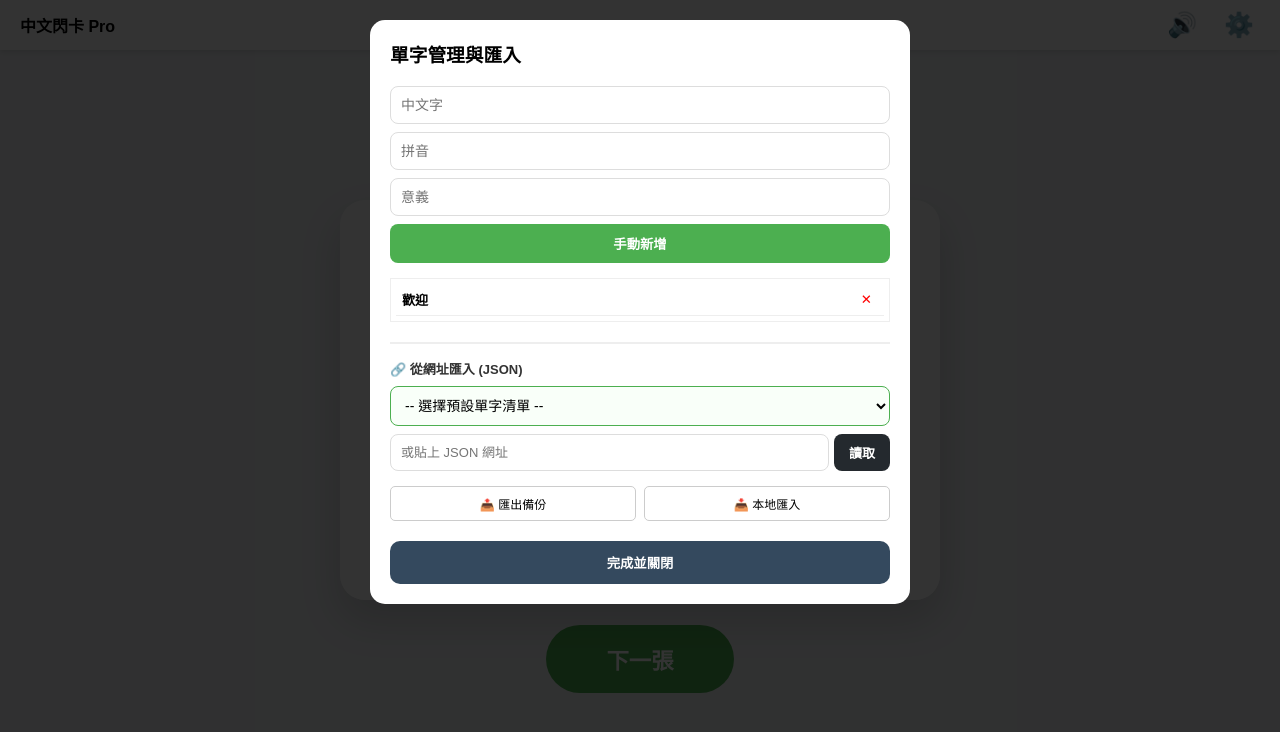
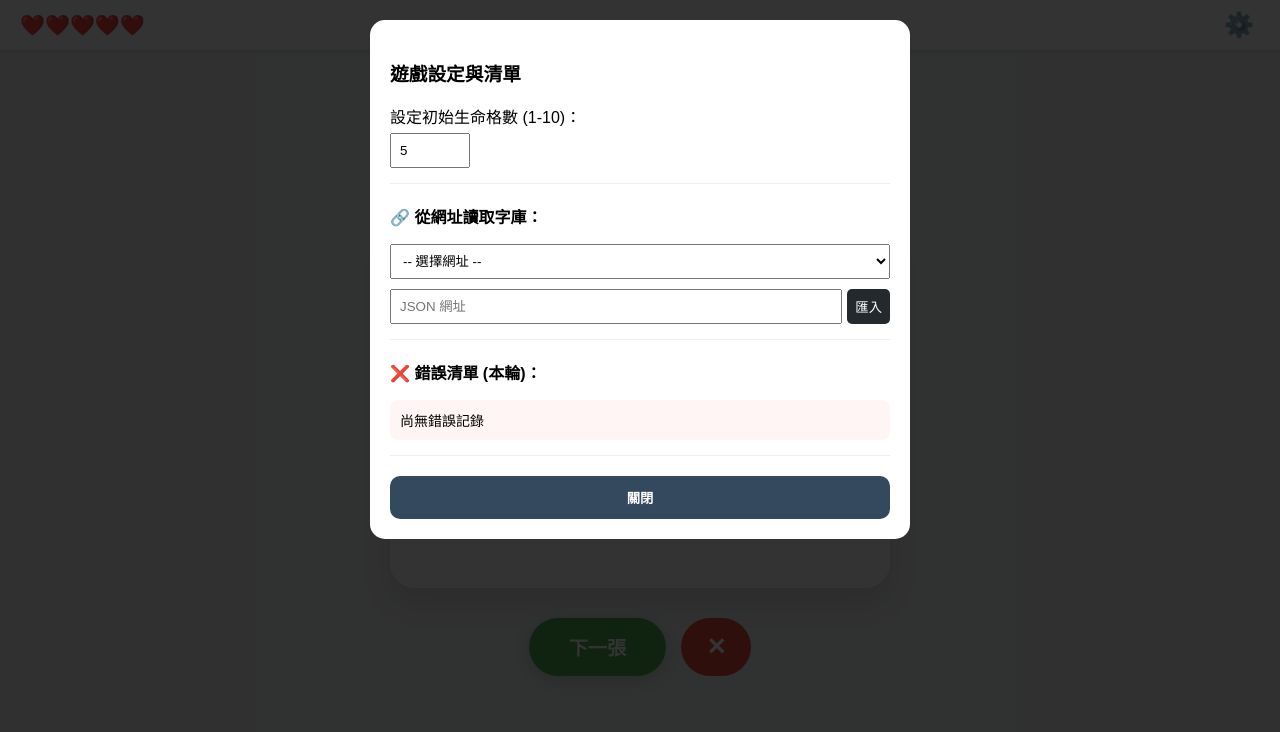
Before and after one commit to chin7521/flashcard, a plain HTML site: page index.html in a window 1280 px wide. Both pictures are taken after a click on the button "⚙️". Drawn offline with Linux system fonts and the light colour scheme.

Commit message:
add life

```diff
--- a/index.html
+++ b/index.html
@@ -5,159 +5,166 @@
     <meta name="viewport" content="width=device-width, initial-scale=1.0, maximum-scale=1.0, user-scalable=no">
     <title>中文閃卡</title>
     <style>
-        :root { --primary-color: #4CAF50; --secondary-color: #f39c12; --bg-color: #f0f2f5; --card-white: #ffffff; --card-back: #fffdf0; }
+        :root { --primary-color: #4CAF50; --error-color: #e74c3c; --bg-color: #f0f2f5; --card-white: #ffffff; }
         body { font-family: "PingFang TC", "Microsoft JhengHei", sans-serif; background-color: var(--bg-color); margin: 0; display: flex; flex-direction: column; align-items: center; height: 100vh; overflow: hidden; }
+
+        /* 頂部導覽與生命值 */
         .header { width: 100%; padding: 10px 20px; display: flex; justify-content: space-between; align-items: center; box-sizing: border-box; background: white; box-shadow: 0 2px 5px rgba(0,0,0,0.1); z-index: 10; }
-        .header-btns { display: flex; gap: 15px; align-items: center; }
-        .icon-btn { background: none; border: none; font-size: 24px; cursor: pointer; }
-        .main-container { flex: 1; display: flex; flex-direction: column; align-items: center; justify-content: center; width: 100%; padding: 10px; box-sizing: border-box; }
-        .slider-container { width: 90%; max-width: 400px; margin-bottom: 20px; display: flex; align-items: center; gap: 15px; background: white; padding: 10px 20px; border-radius: 30px; box-shadow: 0 2px 10px rgba(0,0,0,0.05); }
-        .card-container { perspective: 1000px; width: 95%; max-width: 600px; height: 50vh; max-height: 500px; cursor: pointer; }
-        .card { width: 100%; height: 100%; position: relative; transition: transform 0.6s cubic-bezier(0.4, 0, 0.2, 1); transform-style: preserve-3d; border-radius: 25px; box-shadow: 0 20px 40px rgba(0,0,0,0.15); }
+        .lives-display { font-size: 20px; color: var(--error-color); font-weight: bold; }
+
+        .main-container { flex: 1; display: flex; flex-direction: column; align-items: center; justify-content: center; width: 100%; padding: 10px; box-sizing: border-box; position: relative; }
+
+        /* 閃卡樣式 */
+        .card-container { perspective: 1000px; width: 95%; max-width: 500px; height: 45vh; max-height: 400px; cursor: pointer; }
+        .card { width: 100%; height: 100%; position: relative; transition: transform 0.6s cubic-bezier(0.4, 0, 0.2, 1); transform-style: preserve-3d; border-radius: 25px; box-shadow: 0 15px 30px rgba(0,0,0,0.1); }
         .card.is-flipped { transform: rotateY(180deg); }
         .card-face { position: absolute; width: 100%; height: 100%; backface-visibility: hidden; display: flex; flex-direction: column; align-items: center; justify-content: center; border-radius: 25px; padding: 20px; box-sizing: border-box; text-align: center; word-break: break-all; }
         .card-front { background: var(--card-white); }
-        .card-back { background: var(--card-back); transform: rotateY(180deg); border: 3px dashed var(--secondary-color); }
-        #word-display { font-weight: 900; color: #2c3e50; }
-        #pinyin-display { color: var(--secondary-color); font-weight: bold; }
-        #meaning-display { color: #7f8c8d; margin-top: 10px; }
-        .btn-group { margin: 25px 0; }
-        .btn { padding: 18px 60px; font-size: 1.4rem; background-color: var(--primary-color); color: white; border: none; border-radius: 60px; font-weight: bold; }
+        .card-back { background: #fffdf0; transform: rotateY(180deg); border: 3px dashed var(--secondary-color); }
+        #word-display { font-weight: 900; color: #2c3e50; transition: font-size 0.2s; }
+
+        /* 控制按鈕區 */
+        .btn-group { margin-top: 30px; display: flex; gap: 15px; align-items: center; }
+        .btn { padding: 15px 40px; font-size: 1.2rem; border: none; border-radius: 50px; font-weight: bold; cursor: pointer; color: white; transition: 0.2s; }
+        .btn-next { background-color: var(--primary-color); box-shadow: 0 4px 15px rgba(76, 175, 80, 0.3); }
+        .btn-wrong { background-color: var(--error-color); padding: 15px 25px; font-size: 1.5rem; }
+        .btn:active { transform: scale(0.9); }
+
+        /* 遊戲結束爆炸畫面 */
+        #game-over-overlay { display: none; position: fixed; top: 0; left: 0; width: 100%; height: 100%; background: rgba(0,0,0,0.95); z-index: 2000; flex-direction: column; align-items: center; justify-content: center; color: white; text-align: center; }
+        .boom-text { font-size: 80px; font-weight: 900; color: #f39c12; animation: boom 0.5s infinite alternate; }
+        @keyframes boom { from { transform: scale(1); } to { transform: scale(1.2); } }
 
         /* 設定彈窗 */
         #settings-modal { display: none; position: fixed; top: 0; left: 0; width: 100%; height: 100%; background: rgba(0,0,0,0.8); z-index: 1000; padding: 20px; box-sizing: border-box; }
-        .modal-content { background: white; padding: 20px; border-radius: 15px; max-width: 500px; margin: auto; }
-        .input-group { display: flex; flex-direction: column; gap: 8px; margin-bottom: 15px; }
-        .input-group input { padding: 10px; border: 1px solid #ddd; border-radius: 8px; font-size: 14px; }
-
-        /* 匯入區塊 */
-        .backup-section { margin-top: 20px; padding-top: 15px; border-top: 2px solid #eee; }
-        .url-select { width: 100%; padding: 10px; margin-bottom: 8px; border-radius: 8px; border: 1px solid #4CAF50; background: #f9fff9; font-size: 14px; }
-        .backup-btn { flex: 1; padding: 8px; font-size: 12px; cursor: pointer; border-radius: 5px; border: 1px solid #ccc; background: #fff; }
+        .modal-content { background: white; padding: 20px; border-radius: 15px; max-width: 500px; margin: auto; max-height: 90vh; overflow-y: auto; }
+        .setting-item { margin-bottom: 20px; border-bottom: 1px solid #eee; padding-bottom: 15px; }
+        .error-list { background: #fff5f5; border-radius: 8px; padding: 10px; margin-top: 10px; font-size: 14px; }
+        .error-item { padding: 5px; border-bottom: 1px solid #ffdada; }
     </style>
 </head>
 <body>
 
     <div class="header">
-        <div style="font-weight: bold;">中文閃卡 Pro</div>
+        <div class="lives-display" id="hp-bar">❤️❤️❤️❤️❤️</div>
         <div class="header-btns">
-            <button id="voice-toggle" class="icon-btn" onclick="toggleVoice()">🔊</button>
-            <button class="icon-btn" onclick="toggleModal()">⚙️</button>
+            <button class="icon-btn" style="background:none; border:none; font-size:24px;" onclick="toggleModal()">⚙️</button>
         </div>
     </div>
 
     <div class="main-container">
-        <div class="slider-container">
-            <span>A</span>
-            <input type="range" min="30" max="250" value="100" id="fontSlider">
-            <span style="font-size: 24px;">A</span>
+        <div class="slider-container" style="display:flex; align-items:center; gap:10px; margin-bottom:20px; background:white; padding:5px 15px; border-radius:20px;">
+            <span style="font-size:12px;">A</span>
+            <input type="range" min="30" max="200" value="80" id="fontSlider" oninput="updateFS()">
+            <span style="font-size:20px; font-weight:bold;">A</span>
         </div>
+
         <div class="card-container" onclick="flipCard()">
             <div class="card" id="card">
                 <div class="card-face card-front"><div id="word-display">載入中...</div></div>
-                <div class="card-face card-back">
-                    <div id="pinyin-display"></div>
-                    <div id="meaning-display"></div>
-                </div>
+                <div class="card-face card-back"><div id="pinyin-display" style="color:#f39c12; font-weight:bold;"></div><div id="meaning-display" style="color:#7f8c8d; margin-top:10px;"></div></div>
             </div>
         </div>
-        <div class="btn-group"><button class="btn" onclick="nextCard(event)">下一張</button></div>
+
+        <div class="btn-group">
+            <button class="btn btn-next" onclick="nextCard(event)">下一張</button>
+            <button class="btn btn-wrong" onclick="markWrong(event)">✕</button>
+        </div>
+    </div>
+
+    <div id="game-over-overlay">
+        <div class="boom-text">💥 BOOM!</div>
+        <h2>生命值已耗盡</h2>
+        <div id="error-summary" style="margin: 20px; color: #ccc;"></div>
+        <button class="btn btn-next" onclick="restartGame()">重新開始</button>
     </div>
 
     <div id="settings-modal">
         <div class="modal-content">
-            <h3 style="margin-top:0;">單字管理與匯入</h3>
+            <h3>遊戲設定與清單</h3>
 
-            <div class="input-group">
-                <input type="text" id="new-word" placeholder="中文字">
-                <input type="text" id="new-pinyin" placeholder="拼音">
-                <input type="text" id="new-meaning" placeholder="意義">
-                <button onclick="addVocab()" style="background:var(--primary-color); color:white; padding:10px; border:none; border-radius:8px; font-weight:bold;">手動新增</button>
+            <div class="setting-item">
+                <label>設定初始生命格數 (1-10)：</label><br>
+                <input type="number" id="max-hp-input" min="1" max="10" value="5" style="padding:8px; width:60px; margin-top:5px;">
             </div>
 
-            <div id="vocab-list-container" style="max-height: 120px; overflow-y: auto; border: 1px solid #eee; padding: 5px; margin-bottom: 10px;"></div>
-
-            <div class="backup-section">
-                <p style="font-size: 13px; margin: 0 0 8px 0; color: #333; font-weight: bold;">🔗 從網址匯入 (JSON)</p>
-
-                <select id="preset-urls" class="url-select" onchange="updateUrlInput()">
-                    <option value="">-- 選擇預設單字清單 --</option>
+            <div class="setting-item">
+                <p><b>🔗 從網址讀取字庫：</b></p>
+                <select id="preset-urls" style="width:100%; padding:8px; margin-bottom:10px;" onchange="document.getElementById('remote-url').value = this.value">
+                    <option value="">-- 選擇網址 --</option>
                     <option value="https://raw.githubusercontent.com/chin7521/flashcard/refs/heads/main/vocab_Vol1.json">Vol1</option>
                     <option value="https://raw.githubusercontent.com/chin7521/flashcard/refs/heads/main/vocab_Vol2_L1-L6.json">Vol L1-L6</option>
                     <option value="https://raw.githubusercontent.com/chin7521/flashcard/refs/heads/main/vocab_Vol2_L7-L12.json">Vol2 L7-L12</option>
                 </select>
-
-                <div style="display: flex; gap: 5px; margin-bottom: 15px;">
-                    <input type="text" id="remote-url" placeholder="或貼上 JSON 網址" style="flex:1; padding: 10px; border: 1px solid #ddd; border-radius: 8px; font-size: 13px;">
-                    <button onclick="importFromURL()" style="background:#24292e; color:white; border:none; padding:5px 15px; border-radius:8px; font-size: 13px; font-weight: bold;">讀取</button>
-                </div>
-
-                <div style="display: flex; gap: 8px;">
-                    <button class="backup-btn" onclick="exportVocab()">📤 匯出備份</button>
-                    <button class="backup-btn" onclick="document.getElementById('importFile').click()">📥 本地匯入</button>
-                    <input type="file" id="importFile" style="display:none" accept=".json" onchange="importVocab(event)">
+                <div style="display:flex; gap:5px;">
+                    <input type="text" id="remote-url" placeholder="JSON 網址" style="flex:1; padding:8px;">
+                    <button onclick="importFromURL()" style="background:#24292e; color:white; border:none; padding:8px; border-radius:5px;">匯入</button>
                 </div>
             </div>
 
-            <button onclick="toggleModal()" style="width:100%; margin-top:20px; padding:12px; background:#34495e; color:white; border:none; border-radius:10px; font-weight:bold;">完成並關閉</button>
+            <div class="setting-item">
+                <p><b>❌ 錯誤清單 (本輪)：</b></p>
+                <div id="error-list-container" class="error-list">尚無錯誤記錄</div>
+            </div>
+
+            <button onclick="toggleModal()" style="width:100%; padding:12px; background:#34495e; color:white; border:none; border-radius:10px; font-weight:bold;">關閉</button>
         </div>
     </div>
 
     <script>
-        let vocabulary = JSON.parse(localStorage.getItem('myVocab')) || [{kanji: "歡迎", pinyin: "huān yíng", meaning: "Welcome"}];
+        let vocabulary = JSON.parse(localStorage.getItem('myVocab')) || [{kanji: "挑戰", pinyin: "tiǎo zhàn", meaning: "Challenge"}];
         let currentIndex = -1;
-        let isVoiceEnabled = localStorage.getItem('voiceEnabled') !== 'false';
+        let errorList = [];
+        let currentHp = 5;
+        let maxHp = 5;
         const synth = window.speechSynthesis;
 
-        // 初始化語音按鈕
-        document.getElementById('voice-toggle').innerText = isVoiceEnabled ? "🔊" : "🔇";
-
-        function saveToLocal() {
-            localStorage.setItem('myVocab', JSON.stringify(vocabulary));
-            renderVocabList();
+        // --- 生命值系統 ---
+        function updateHpBar() {
+            const bar = document.getElementById('hp-bar');
+            bar.innerText = "❤️".repeat(currentHp) + "🖤".repeat(maxHp - currentHp);
+            if (currentHp <= 0) gameOver();
         }
 
-        // 當下拉選單改變時，更新輸入框內容
-        function updateUrlInput() {
-            const select = document.getElementById('preset-urls');
-            const input = document.getElementById('remote-url');
-            if (select.value) {
-                input.value = select.value;
-            }
+        function gameOver() {
+            document.getElementById('game-over-overlay').style.display = 'flex';
+            const summary = document.getElementById('error-summary');
+            summary.innerHTML = errorList.length > 0 ?
+                `你記錯了 ${errorList.length} 個字：<br>${errorList.map(i => i.kanji).join('、')}` :
+                "雖然生命耗盡，但你沒有記錯任何單字。";
         }
 
-        // 從網址讀取 JSON
-        async function importFromURL() {
-            let url = document.getElementById('remote-url').value.trim();
-            if (!url) return alert("請選擇或輸入網址");
+        function restartGame() {
+            maxHp = parseInt(document.getElementById('max-hp-input').value) || 5;
+            currentHp = maxHp;
+            errorList = [];
+            document.getElementById('game-over-overlay').style.display = 'none';
+            renderErrorList();
+            updateHpBar();
+            nextCard();
+        }
 
-            // 自動轉換 GitHub 一般連結為 Raw 連結
-            if (url.includes("github.com") && !url.includes("raw.githubusercontent.com")) {
-                url = url.replace("github.com", "raw.githubusercontent.com").replace("/blob/", "/");
+        function markWrong(event) {
+            if(event) event.stopPropagation();
+            if(currentIndex === -1) return;
+
+            // 扣血
+            currentHp--;
+            updateHpBar();
+
+            // 加入錯誤清單 (不重複加入)
+            const currentItem = vocabulary[currentIndex];
+            if (!errorList.some(item => item.kanji === currentItem.kanji)) {
+                errorList.push(currentItem);
+                renderErrorList();
             }
 
-            try {
-                const response = await fetch(url);
-                if (!response.ok) throw new Error("讀取失敗，請檢查網址是否正確。");
-                const data = await response.json();
-                if (Array.isArray(data)) {
-                    if (confirm(`成功找到 ${data.length} 個單字，是否覆蓋現有清單？`)) {
-                        vocabulary = data;
-                        saveToLocal();
-                        alert("匯入成功！");
-                        toggleModal();
-                    }
-                } else {
-                    alert("JSON 格式不正確，應為陣列格式。");
-                }
-            } catch (err) {
-                alert("讀取出錯：" + err.message);
-            }
+            // 扣血後自動切換下一張
+            if (currentHp > 0) nextCard();
         }
 
-        // --- 核心閃卡邏輯 ---
-        function speak(text) { if (!isVoiceEnabled) return; synth.cancel(); const u = new SpeechSynthesisUtterance(text); u.lang = 'zh-TW'; u.rate = 0.85; synth.speak(u); }
-        function toggleVoice() { isVoiceEnabled = !isVoiceEnabled; localStorage.setItem('voiceEnabled', isVoiceEnabled); document.getElementById('voice-toggle').innerText = isVoiceEnabled ? "🔊" : "🔇"; }
+        // --- 閃卡邏輯 ---
+        function speak(text) { synth.cancel(); const u = new SpeechSynthesisUtterance(text); u.lang = 'zh-TW'; synth.speak(u); }
         function flipCard() { document.getElementById('card').classList.toggle('is-flipped'); if(currentIndex>=0) speak(vocabulary[currentIndex].kanji); }
 
         function nextCard(event) {
@@ -165,7 +172,9 @@
             if(vocabulary.length === 0) return;
             document.getElementById('card').classList.remove('is-flipped');
             setTimeout(() => {
-                currentIndex = Math.floor(Math.random() * vocabulary.length);
+                let nextIdx;
+                do { nextIdx = Math.floor(Math.random() * vocabulary.length); } while (nextIdx === currentIndex && vocabulary.length > 1);
+                currentIndex = nextIdx;
                 const item = vocabulary[currentIndex];
                 document.getElementById('word-display').innerText = item.kanji;
                 document.getElementById('pinyin-display').innerText = item.pinyin || "";
@@ -174,60 +183,46 @@
             }, 200);
         }
 
+        // --- 管理功能 ---
+        function renderErrorList() {
+            const container = document.getElementById('error-list-container');
+            if (errorList.length === 0) {
+                container.innerText = "尚無錯誤記錄";
+                return;
+            }
+            container.innerHTML = errorList.map(item => `<div class="error-item"><b>${item.kanji}</b> - ${item.pinyin || ''} ${item.meaning}</div>`).join('');
+        }
+
+        async function importFromURL() {
+            const url = document.getElementById('remote-url').value.trim();
+            if (!url) return;
+            try {
+                const response = await fetch(url.replace("github.com", "raw.githubusercontent.com").replace("/blob/", "/"));
+                const data = await response.json();
+                if (Array.isArray(data)) {
+                    vocabulary = data;
+                    localStorage.setItem('myVocab', JSON.stringify(vocabulary));
+                    alert(`成功讀取 ${data.length} 個單字`);
+                    restartGame();
+                    toggleModal();
+                }
+            } catch (err) { alert("匯入失敗，請確認網址。"); }
+        }
+
         function toggleModal() {
             const m = document.getElementById('settings-modal');
-            const isVisible = m.style.display === 'block';
-            m.style.display = isVisible ? 'none' : 'block';
-            if(isVisible) nextCard();
+            m.style.display = m.style.display === 'block' ? 'none' : 'block';
         }
 
-        function renderVocabList() {
-            document.getElementById('vocab-list-container').innerHTML = vocabulary.map((item, i) => `
-                <div style="display:flex; justify-content:space-between; font-size:13px; padding:6px; border-bottom:1px solid #eee;">
-                    <span><b>${item.kanji}</b></span>
-                    <button onclick="removeVocab(${i})" style="color:red; border:none; background:none; cursor:pointer;">✕</button>
-                </div>
-            `).join('');
+        function updateFS() {
+            const s = document.getElementById('fontSlider').value;
+            document.getElementById('word-display').style.fontSize = s + "px";
         }
 
-        function addVocab() {
-            const k = document.getElementById('new-word').value.trim();
-            if(k){
-                vocabulary.push({
-                    kanji: k,
-                    pinyin: document.getElementById('new-pinyin').value.trim(),
-                    meaning: document.getElementById('new-meaning').value.trim()
-                });
-                saveToLocal();
-                document.getElementById('new-word').value = '';
-                document.getElementById('new-pinyin').value = '';
-                document.getElementById('new-meaning').value = '';
-            }
-        }
-
-        function removeVocab(i) { vocabulary.splice(i,1); saveToLocal(); }
-        function exportVocab() {
-            const b = new Blob([JSON.stringify(vocabulary, null, 2)], {type:"application/json"});
-            const a = document.createElement('a');
-            a.href = URL.createObjectURL(b); a.download="my_vocab.json"; a.click();
-        }
-        function importVocab(e) {
-            const f = e.target.files[0];
-            const r = new FileReader();
-            r.onload=(ev)=>{ vocabulary=JSON.parse(ev.target.result); saveToLocal(); nextCard(); };
-            r.readAsText(f);
-        }
-
-        const fS = document.getElementById('fontSlider');
-        function updateFS() {
-            const s = fS.value;
-            document.getElementById('word-display').style.fontSize = s+"px";
-            document.getElementById('pinyin-display').style.fontSize = Math.min(s * 0.5, 60) + "px";
-            document.getElementById('meaning-display').style.fontSize = Math.min(s * 0.4, 45) + "px";
-        }
-        fS.addEventListener('input', updateFS);
-
-        window.onload = () => { renderVocabList(); updateFS(); nextCard(); };
+        window.onload = () => {
+            updateFS();
+            restartGame(); // 初始化遊戲狀態
+        };
     </script>
 </body>
 </html>
```
